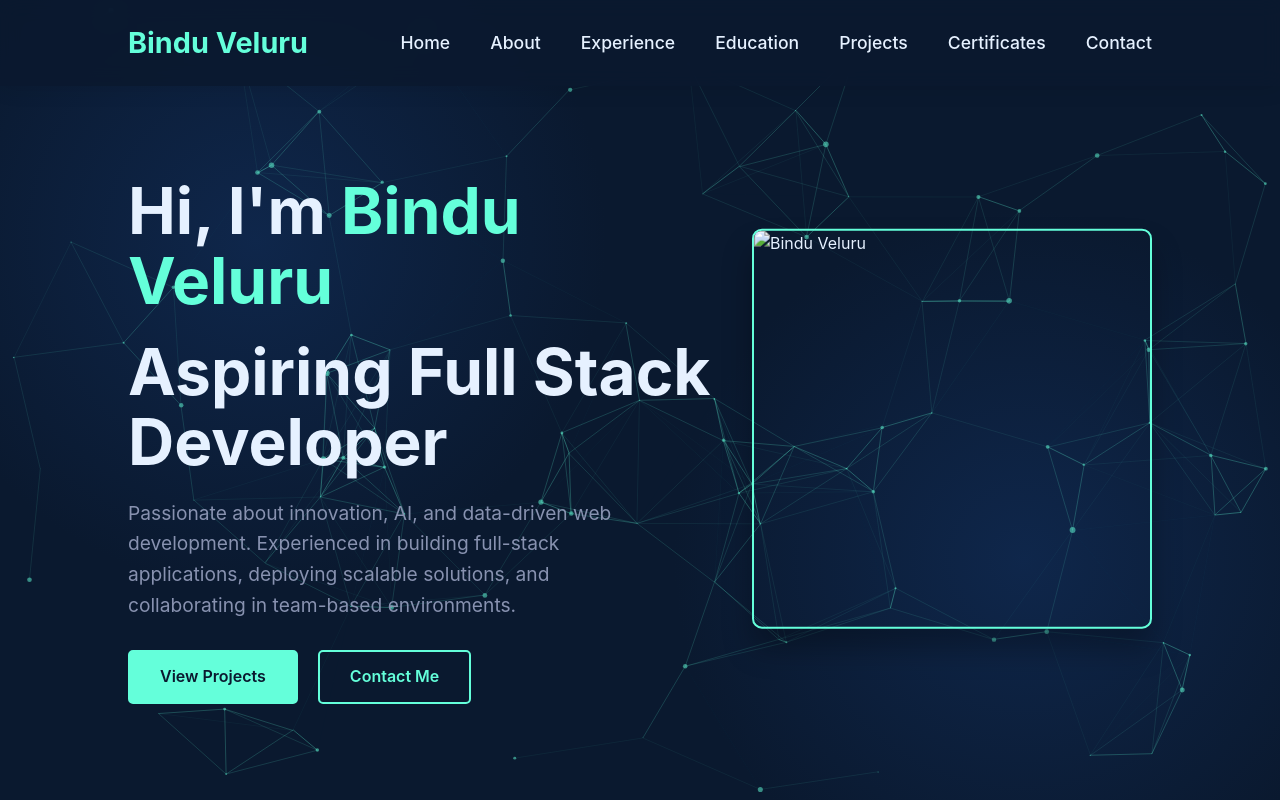
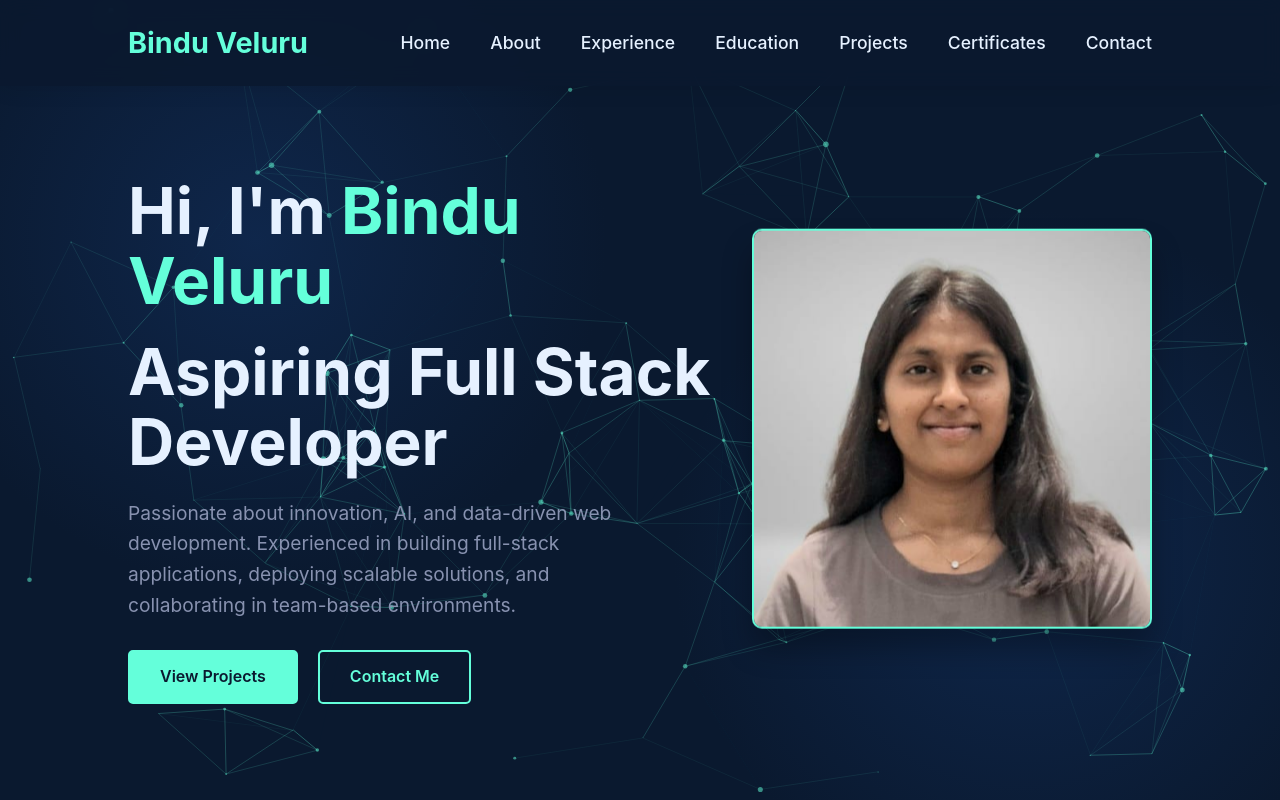
Before and after one commit to bindu932/Myportfolio, a plain HTML site: page index.html in a window 1280 px wide. Shown: the top 800 px of the page. Drawn offline with nearby package versions, Linux system fonts and the light colour scheme.

Commit message:
Update index.html

```diff
--- a/index.html
+++ b/index.html
@@ -905,7 +905,7 @@
                 </div>
             </div>
             <div class="hero-image">
-                <img src="Bindu image copy.png" alt="Bindu Veluru">
+                <img src="veluru.jpg" alt="Bindu Veluru">
             </div>
         </div>
     </section>
```
